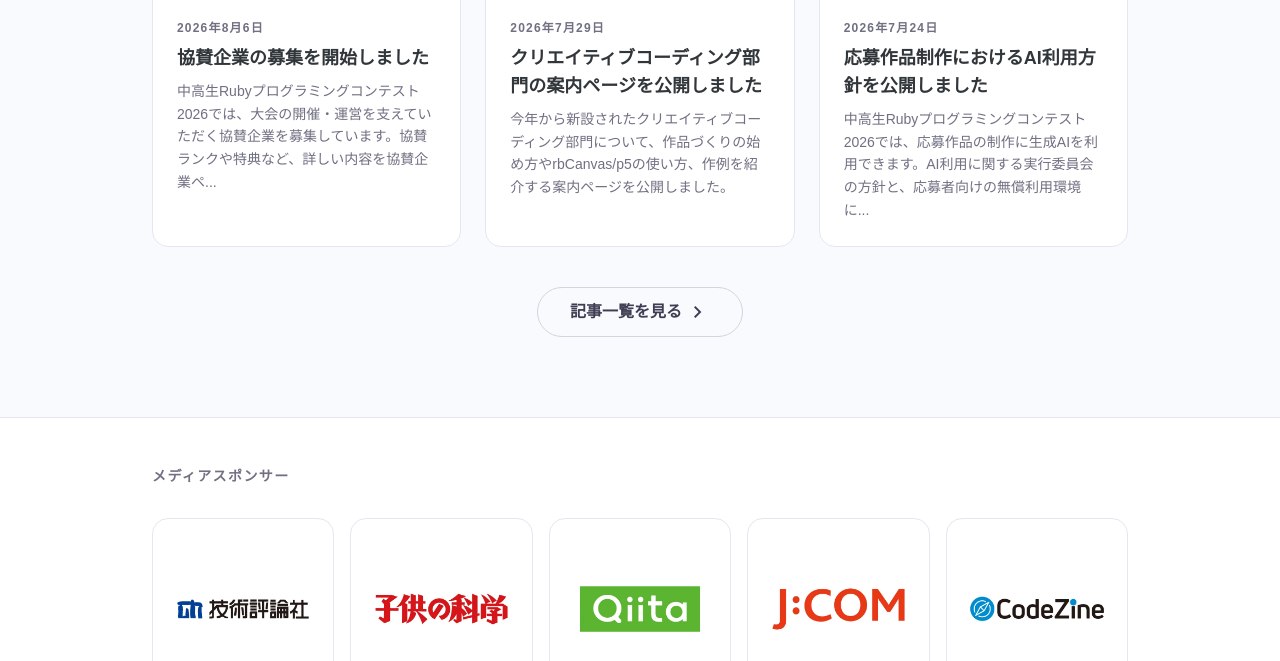
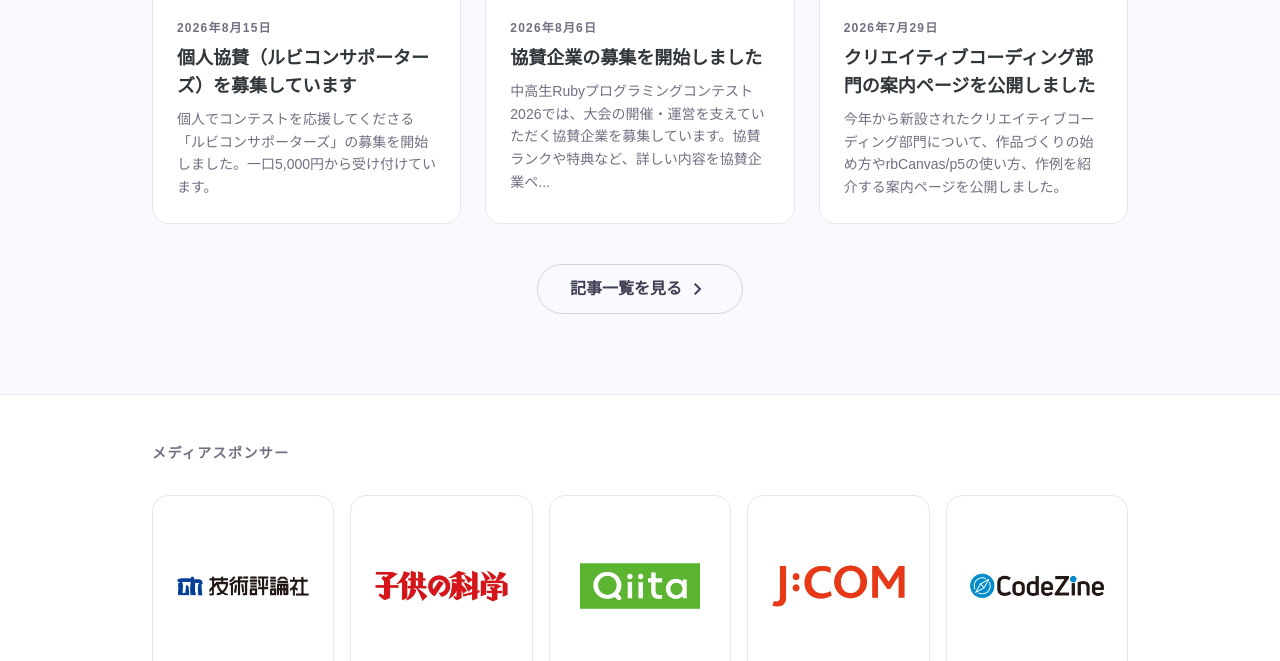
Before and after one commit to ruby-procon-net/ruby-procon-net-2026, a Jekyll site: the page built from index.html, in a window 1280 px wide and 900 px high, scrolled down 3486 px, cut to the strip 239-900 px from the top of the window. Built offline with Jekyll 4.4.1, drawn with Linux system fonts in a browser that asks for light colours; some of the changed text lies outside the part shown.

Commit message:
個人協賛（ルビコンサポーターズ）の募集ページと導線を追加する
振込先の口座情報と名義はページに書かない。口座切替（organizers#33）が確定して
いないため、ページに名義を書くと確定後に直す必要が出る。お申し込み後に事務局
から個別にメールで案内する形にする。

- /supporters/ を追加
- ヘッダーのナビゲーションに「個人協賛」を追加（PC・モバイルの両方）
- フッターの関連情報からリンクする
- /articles/ に募集開始のお知らせ記事を追加する

Co-Authored-By: Claude Opus 5 <noreply@anthropic.com>

```diff
--- /dev/null
+++ b/_articles/2026-08-15-supporters-recruitment.md
@@ -0,0 +1,29 @@
+---
+title: "個人協賛（ルビコンサポーターズ）を募集しています"
+date: 2026-08-15
+thumbnail: /assets/images/common/ogp.jpg
+excerpt: "個人でコンテストを応援してくださる「ルビコンサポーターズ」の募集を開始しました。一口5,000円から受け付けています。"
+---
+
+**個人でコンテストを応援してくださる「ルビコンサポーターズ」の募集を開始しました。**
+
+当コンテストは、開催を支援してくださる個人ならびに企業の皆様からの協賛金等で運営しています。中高生がRubyでプログラムを作り、それを見てもらえる場を続けていくために、個人の皆様からのご協賛をお願いしています。
+
+## 協賛金
+
+一口 5,000円 から受け付けています。
+
+## 協賛の特典
+
+- Webサイト等へのお名前の掲載
+- 名刺やインターネットで使えるロゴの配布
+
+## お申し込み
+
+申し込みフォームに必要事項をご入力のうえ、送信してください。お申し込みをいただいた後、事務局から振込先をメールでご案内します。
+
+お申し込み方法や特典の詳細は「[個人協賛（ルビコンサポーターズ）の募集](/supporters/)」ページをご覧ください。
+
+未来のRubyistが育つ場への応援を、どうぞよろしくお願いいたします。
+
+中高生Rubyプログラミングコンテスト実行委員会
--- a/_includes/footer.html
+++ b/_includes/footer.html
@@ -19,6 +19,7 @@
             <li><a href="{{ "/creative-coding/" | relative_url }}" class="group inline-flex items-start gap-1 text-gray-700 font-semibold leading-relaxed hover:text-grape transition-colors"><span>クリエイティブコーディング部門募集のご案内</span><span class="material-symbols-outlined text-lg mt-0.5 shrink-0" aria-hidden="true">chevron_right</span></a></li>
             <li><a href="{{ "/ai-policy/" | relative_url }}" class="group inline-flex items-start gap-1 text-gray-700 font-semibold leading-relaxed hover:text-grape transition-colors"><span>AI利用に関する私たちの立場</span><span class="material-symbols-outlined text-lg mt-0.5 shrink-0" aria-hidden="true">chevron_right</span></a></li>
             <li><a href="{{ "/committee/" | relative_url }}" class="group inline-flex items-start gap-1 text-gray-700 font-semibold leading-relaxed hover:text-grape transition-colors"><span>実行委員会</span><span class="material-symbols-outlined text-lg mt-0.5 shrink-0" aria-hidden="true">chevron_right</span></a></li>
+            <li><a href="{{ "/supporters/" | relative_url }}" class="group inline-flex items-start gap-1 text-gray-700 font-semibold leading-relaxed hover:text-grape transition-colors"><span>個人協賛（ルビコンサポーターズ）</span><span class="material-symbols-outlined text-lg mt-0.5 shrink-0" aria-hidden="true">chevron_right</span></a></li>
           </ul>
         </nav>
         <nav class="a--footer-nav text-sm" aria-label="サイトポリシー">
--- a/_includes/header.html
+++ b/_includes/header.html
@@ -17,6 +17,7 @@
       <a href="{{ "/entry/" | relative_url }}" class="a--nav-link text-gray-600 hover:text-grape transition-colors">募集要項</a>
       <a href="{{ "/judges/" | relative_url }}" class="a--nav-link text-gray-600 hover:text-grape transition-colors">審査委員</a>
       <a href="{{ "/sponsors/" | relative_url }}" class="a--nav-link text-gray-600 hover:text-grape transition-colors">協賛企業</a>
+      <a href="{{ "/supporters/" | relative_url }}" class="a--nav-link text-gray-600 hover:text-grape transition-colors">個人協賛</a>
       {% comment %} 最終審査会・最終審査結果ページ非公開のため一時コメントアウト
       <a href="{{ "/final/" | relative_url }}" class="a--nav-link text-gray-600 hover:text-grape transition-colors">最終審査会</a>
       <a href="{{ "/results/" | relative_url }}" class="a--nav-link text-gray-600 hover:text-grape transition-colors">最終審査結果</a>
@@ -33,6 +34,7 @@
       <a href="{{ "/entry/" | relative_url }}" class="a--nav-link text-gray-600 hover:text-grape transition-colors">募集要項</a>
       <a href="{{ "/judges/" | relative_url }}" class="a--nav-link text-gray-600 hover:text-grape transition-colors">審査委員</a>
       <a href="{{ "/sponsors/" | relative_url }}" class="a--nav-link text-gray-600 hover:text-grape transition-colors">協賛企業</a>
+      <a href="{{ "/supporters/" | relative_url }}" class="a--nav-link text-gray-600 hover:text-grape transition-colors">個人協賛</a>
       {% comment %} 最終審査会・最終審査結果ページ非公開のため一時コメントアウト
       <a href="{{ "/final/" | relative_url }}" class="a--nav-link text-gray-600 hover:text-grape transition-colors">最終審査会</a>
       <a href="{{ "/results/" | relative_url }}" class="a--nav-link text-gray-600 hover:text-grape transition-colors">最終審査結果</a>
--- /dev/null
+++ b/supporters.html
@@ -0,0 +1,54 @@
+---
+layout: page
+title: 個人協賛（ルビコンサポーターズ）の募集
+permalink: /supporters/
+content_width: max-w-4xl
+form_url: https://docs.google.com/forms/d/e/1FAIpQLSfHxcc73_FZSL6w0GYFWaIo0vxiCkUJCefBbfGN3_7x6cALLg/viewform
+---
+
+<div class="l--supporters space-y-16">
+
+  <section class="a--supporters-section">
+    <p class="text-gray-700 text-base leading-relaxed">当コンテストは、開催を支援してくださる個人ならびに企業の皆様からの協賛金等で運営しています。中高生がRubyでプログラムを作り、それを見てもらえる場を続けていくために、個人の皆様からのご協賛をお願いしています。</p>
+  </section>
+
+  <section class="a--supporters-section">
+    <h2 class="a--supporters-heading text-xl font-black text-grape mb-6 pb-2 border-b border-grape/20">協賛金</h2>
+    <p class="text-gray-900 font-bold text-2xl">一口 5,000円 から</p>
+  </section>
+
+  <section class="a--supporters-section">
+    <h2 class="a--supporters-heading text-xl font-black text-grape mb-6 pb-2 border-b border-grape/20">協賛の特典</h2>
+    <ul class="l--supporters-benefits divide-y divide-gray-200 border border-gray-200 rounded-2xl bg-white list-none">
+      <li class="px-6 py-4 text-gray-700 leading-relaxed">Webサイト等へのお名前の掲載</li>
+      <li class="px-6 py-4 text-gray-700 leading-relaxed">名刺やインターネットで使えるロゴの配布</li>
+    </ul>
+  </section>
+
+  <section class="a--supporters-section">
+    <h2 class="a--supporters-heading text-xl font-black text-grape mb-6 pb-2 border-b border-grape/20">申し込みについて</h2>
+    <p class="text-gray-700 text-base leading-relaxed mb-6">申し込みフォームに必要事項をご入力のうえ、送信してください。</p>
+    <a href="{{ page.form_url }}" target="_blank" rel="noopener" class="inline-flex items-center gap-1 bg-grape text-white font-bold px-8 py-3 rounded-full hover:bg-grape-dark transition-colors">個人協賛の申し込みフォーム<span class="material-symbols-outlined text-xl" aria-hidden="true">chevron_right</span></a>
+  </section>
+
+  <section class="a--supporters-section">
+    <h2 class="a--supporters-heading text-xl font-black text-grape mb-6 pb-2 border-b border-grape/20">お振り込みについて</h2>
+    <div class="text-gray-700 text-base leading-relaxed space-y-4">
+      <p>お申し込みをいただいた後、事務局から振込先をメールでご案内します。そちらをご確認のうえ、お振り込みをお願いいたします。</p>
+      <p>お振り込みの確認にはフォームでご入力いただいた振込名義を使いますので、実際の振込名義と揃えてご入力ください。振込手数料はご負担いただきますようお願いいたします。</p>
+    </div>
+  </section>
+
+  <section class="a--supporters-section">
+    <h2 class="a--supporters-heading text-xl font-black text-grape mb-6 pb-2 border-b border-grape/20">お問い合わせ</h2>
+    <p class="text-gray-700 text-base leading-relaxed">ご協賛について詳しくお知りになりたい方は、コンテスト事務局 <a href="mailto:jr-procon@ruby.or.jp" class="text-grape underline underline-offset-2 hover:text-grape-dark transition-colors">jr-procon@ruby.or.jp</a> までお気軽にお問い合わせください。</p>
+  </section>
+
+  <section class="a--supporters-section">
+    <div class="a--supporters-note bg-white border border-gray-200 rounded-2xl p-6">
+      <h2 class="text-gray-900 font-bold mb-2">メールが届かない場合</h2>
+      <p class="text-gray-600 text-sm leading-relaxed">当方からのメールが迷惑メールフォルダに振り分けられている場合があります。ご使用のメールソフトやウイルス対策ソフトの設定で、ドメイン <code class="bg-gray-100 px-1 rounded">ruby.or.jp</code> を迷惑メールから除外する設定をお願いいたします。</p>
+    </div>
+  </section>
+
+</div>
```
